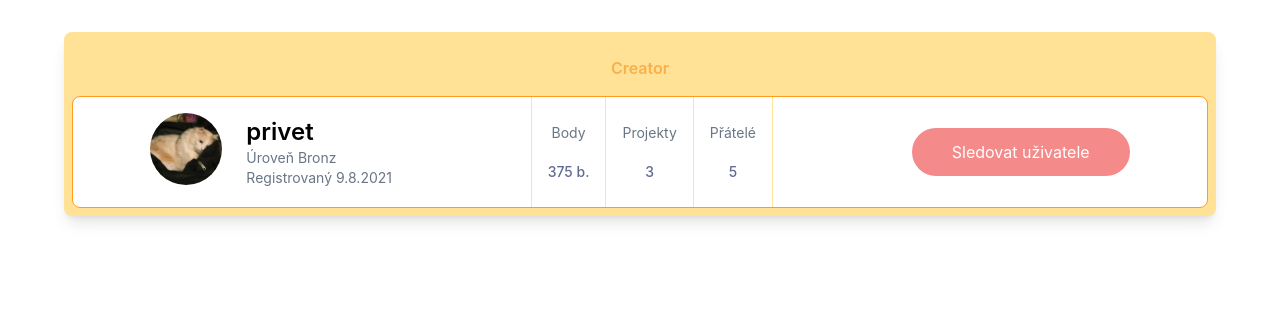
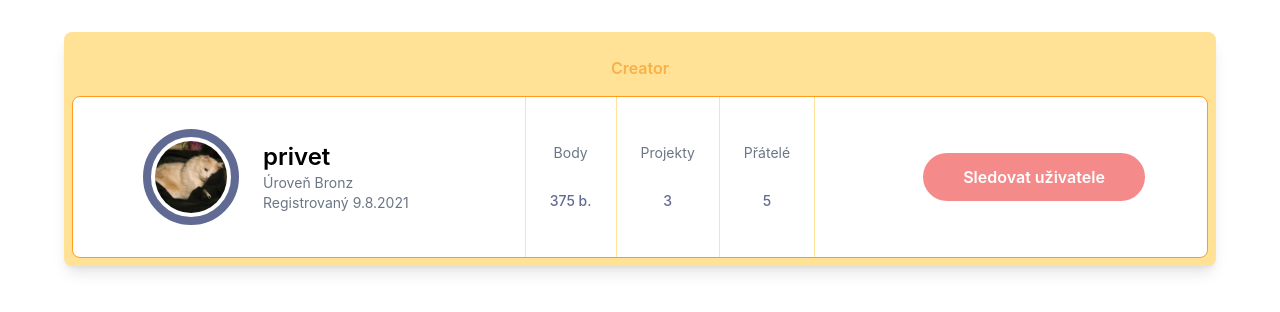
Before and after one commit to htmlena/test-biano-project, a Next.js app: page / in a window 1280 px wide. Shown: the top 312 px of the page. Built offline with nearby package versions, Linux system fonts and the light colour scheme.

Commit message:
status circle

```diff
--- a/components/Creator/Creator.jsx
+++ b/components/Creator/Creator.jsx
@@ -10,15 +10,17 @@ const Creator = () => {
         </div>
         <div className="max-w-6xl my-0 mx-auto pt-4">
           <div className="flex flex-col md:flex-row md:justify-around border border-orange rounded-lg bg-white">
-            <div className="flex flex-row p-4 items-center">
+            <div className="flex flex-row p-6 md:py-8 items-center">
               <div>
-                <Image
-                  className="rounded-full"
-                  src={avatar}
-                  alt="avatar"
-                  width={72}
-                  height={72}
-                />
+                <div className="border-8 border-violet rounded-full p-1 w-24 h-24 flex justify-center items-center">
+                  <Image
+                    className="rounded-full"
+                    src={avatar}
+                    alt="avatar"
+                    width={80}
+                    height={80}
+                  />
+                </div>
               </div>
               <div className="pl-6">
                 <p className="font-semibold text-base md:text-2xl">privet</p>
@@ -29,21 +31,21 @@ const Creator = () => {
               </div>
             </div>
             <div className="flex flex-row justify-center border-y md:border-y-0 md:border-x border-yellow">
-              <div className="p-4 flex flex-col justify-around items-center text-xs md:text-sm basis-1/3">
+              <div className="p-6 md:py-8 flex flex-col justify-around items-center text-xs md:text-sm basis-1/3">
                 <p className="text-gray">Body</p>
                 <p className="text-violet font-medium">375 b.</p>
               </div>
-              <div className="p-4 flex flex-col justify-around items-center text-xs md:text-sm basis-1/3 border-x border-yellow">
+              <div className="p-6 md:py-8 flex flex-col justify-around items-center text-xs md:text-sm basis-1/3 border-x border-yellow">
                 <p className="text-gray">Projekty</p>
                 <p className="text-violet font-medium">3</p>
               </div>
-              <div className="p-4 flex flex-col justify-around items-center text-xs md:text-sm basis-1/3">
+              <div className="p-6 md:py-8 flex flex-col justify-around items-center text-xs md:text-sm basis-1/3">
                 <p className="text-gray">Přátelé</p>
                 <p className="text-violet font-medium">5</p>
               </div>
             </div>
             <div className="flex flex-row justify-center items-center">
-              <button className="bg-pink m-4 px-10 h-12 rounded-3xl text-white w-full md:min-w-44">
+              <button className="bg-pink font-semibold m-4 px-10 h-12 rounded-3xl text-white w-full md:min-w-44">
                 Sledovat uživatele
               </button>
             </div>
```
